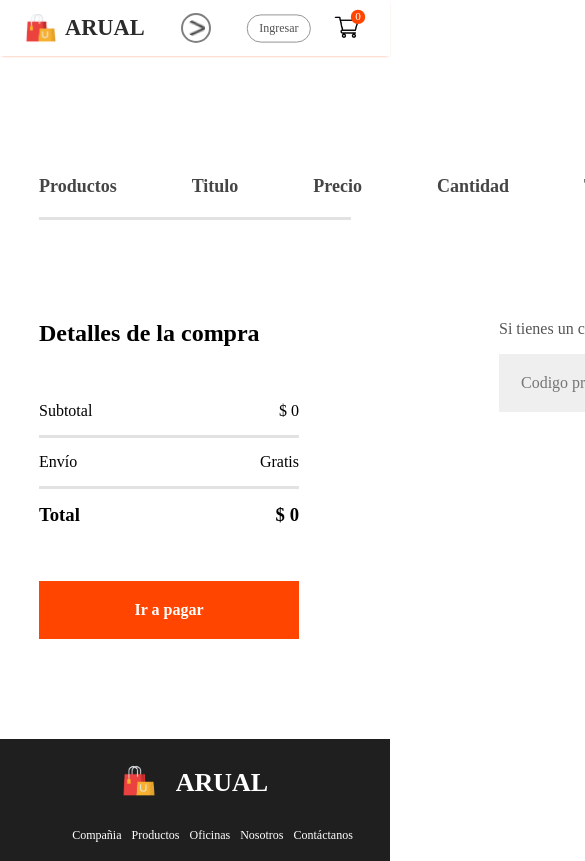
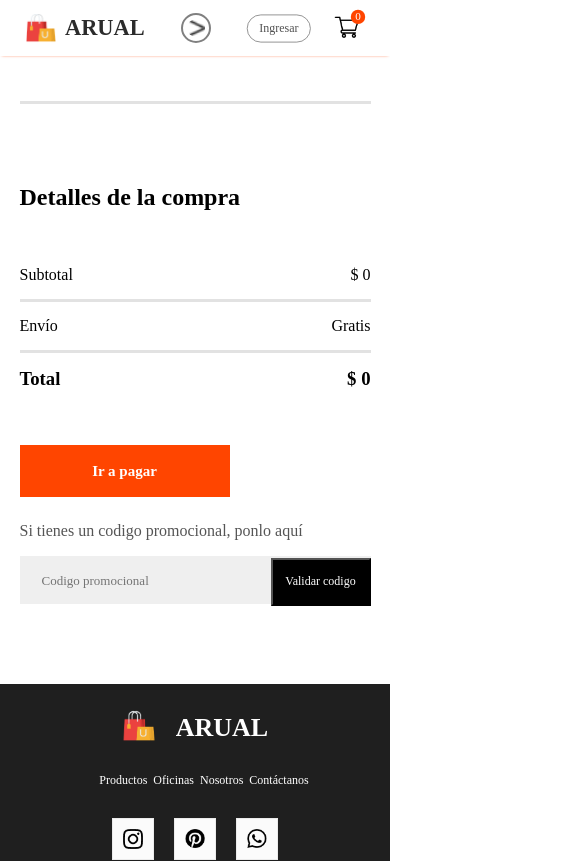
Before and after one commit to luis13xd/arual, a React (Create React App) app: page /cart in a window 390 px wide. Shown: the top 861 px of the page, 585 px wide, since content can reach past the window. Built offline with nearby package versions, Linux system fonts and the light colour scheme.

Commit message:
responsive cart

```diff
--- a/src/Components/CartItems/CartItems.css
+++ b/src/Components/CartItems/CartItems.css
@@ -1,6 +1,6 @@
 .cartitems{
     width: 80%;
-    margin: 100px auto;
+    margin: 70px auto;
 }
 .cartitems hr{
     height: 3px;
@@ -26,18 +26,22 @@
 }
 .cartitems-remove-icon{
     width: 16px;
-    margin: 0px 35px;
+    margin: 0px 25px;
     cursor: pointer;
+    border-radius: 50%;
+    padding: 4px;
+    border: 2px solid rgb(192, 147, 147);
 }
 .cartitems-quantity{
     width: 64px;
     height: 50px;
     border: 2px solid #ebebeb;
     background: #fff;
+    margin: 0px auto;
 }
 .cartitems-down{
     display: flex;
-    margin: 100px 0px;
+    margin: 90px 0px;
 }
 .cartitems-total{
     flex: 1;
@@ -101,3 +105,118 @@
     background: orangered;
     border: none;
 }
+
+@media(max-width:1280px){
+    .cartitems{
+        margin: 60px auto;
+    }
+
+    .cartitems-format-main{
+        grid-template-columns: 0.5fr 2.5fr  0.5fr 0.5fr 0.5fr 0.5fr;
+        gap: 25px;
+        padding: 18px 0px;
+        font-size: 16px;
+    }
+
+    .carticon-product-icon{
+        height: 52px;
+    }
+
+    .cartitems-quantity{
+        width: 40px;
+        height: 32px;
+    }
+
+    .cartitems-total{
+        margin-right: 40px;
+    }
+
+    .cartitems-promobox{
+        width: auto;
+        max-width: 500px;
+    }
+
+    .cartitems-promobox input{
+        width: 100%;
+    }
+
+    .cartitems-promobox button{
+        width: 120px;
+        margin-left: -125px;
+    }
+
+
+}
+
+@media(max-width:1024px){
+    .cartitems-down{
+        display: flex;
+        margin: 80px 0px;
+        flex-direction: column;
+    }
+
+    .cartitems-total{
+        margin: 0px;
+        margin-bottom: 25px;
+    }
+
+    .cartitems-total button{
+        width: 210px;
+        height: 52px;
+        font-size: 15px;
+    }
+
+    .cartitems-promobox{
+        width: auto;
+        max-width: 500px;
+    }
+
+    .cartitems-promobox input{
+        width: 100%;
+    }
+
+    .cartitems-promobox button{
+        width: 120px;
+        margin-left: -125px;
+    }
+
+}
+
+@media(max-width:500px){
+    .cartitems{
+        width: 90%;
+        margin: 45px auto;
+    }
+
+    .cartitems-format-main{
+        grid-template-columns: 0.5fr 3fr  0.5fr;
+        gap: 10px;
+        padding: 18px 0px;
+        font-size: 14px;
+        display: none;
+    }
+
+    .cartitems-format{
+        display: grid;
+    }
+
+    .cartitems-promobox{
+        width: auto;
+        max-width: 490px;
+        height: 48px;
+
+    }
+
+    .cartitems-promobox input{
+        width: 100%;
+        height: 48px;
+        font-size: 13px;
+    }
+
+    .cartitems-promobox button{
+        width: 100px;
+        margin-left: -104px;
+        font-size: 12px;
+        height: 48px;
+    }
+}
--- a/src/Components/CartItems/CartItems.jsx
+++ b/src/Components/CartItems/CartItems.jsx
@@ -29,7 +29,7 @@ export const CartItems = () => {
             <hr />
             {all_product.map((e) => {
                 if (cartItems[e.id] > 0) {
-                    return <div>
+                    return <div key={e.id}>
                                 <div className="cartitems-format cartitems-format-main">
                                     <img src={e.image} alt="" className="carticon-product-icon" />
                                     <p>{e.name}</p>
--- a/src/Components/Footer/Footer.css
+++ b/src/Components/Footer/Footer.css
@@ -107,9 +107,13 @@
 @media(max-width:453px) {
 
     .footer-links {
-        gap: 10px;
+        gap: 6px;
         font-size: 12px;
-        padding-right: 5px;
+        justify-content: space-around;
+    }
+
+    .footer-copyright {
+        font-size: 12px;
     }
 
 }
--- a/src/Components/Footer/Footer.jsx
+++ b/src/Components/Footer/Footer.jsx
@@ -13,7 +13,7 @@ export const Footer = () => {
             <p>ARUAL</p>
         </div>
         <ul className="footer-links">
-            <li>Compañia</li>
+            {/* <li>Compañia</li> */}
             <li>Productos</li>
             <li>Oficinas</li>
             <li>Nosotros</li>
--- a/src/Components/Navbar/Navbar.css
+++ b/src/Components/Navbar/Navbar.css
@@ -192,6 +192,7 @@
     }
     .nav-menu{
         height: 70px;
+        box-shadow: 0 1px 3px -2px orangered;
     }
     .nav-dropdown{
         display: block;
--- a/src/Components/ProductDisplay/ProductDisplay.jsx
+++ b/src/Components/ProductDisplay/ProductDisplay.jsx
@@ -69,7 +69,7 @@ export const ProductDisplay = (props) => {
                     </div>
                 </div>
                 <button
-                    nClick={()=>{addToCart(product.id)}}
+                    onClick={()=>{addToCart(product.id)}}
                 >
                     AGREGAR
                 </button>
--- a/src/Pages/Css/LoginSignup.css
+++ b/src/Pages/Css/LoginSignup.css
@@ -137,7 +137,7 @@
 
 @media(max-width:500px) {
     .loginsignup {
-        padding-top: 20px;
+        padding-top: 45px;
         height: 60vh;
     }
 
```
